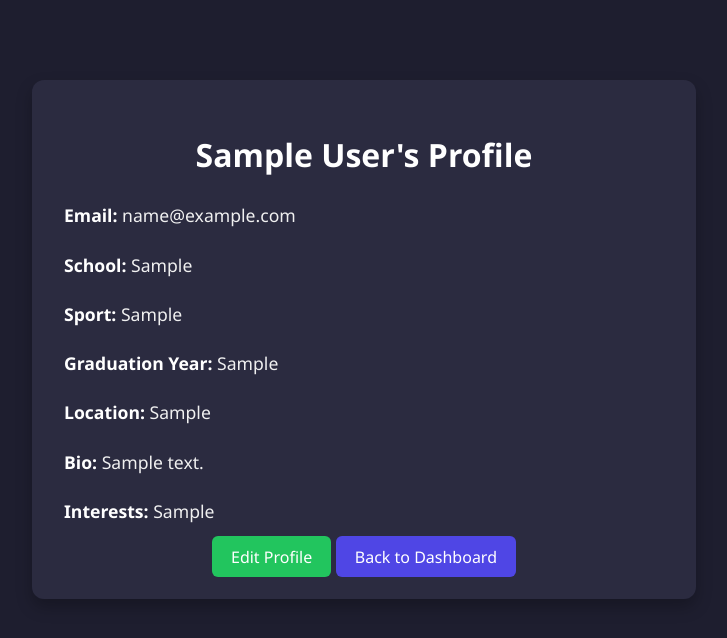
After one commit to kadynvh/NIL-matching-app, a Flask app: page /profile in a window 1280 px wide. The commit adds this page. Shown: the top 638 px of the page, without its empty margins (276-1003 px from the left). Run offline with Flask 2, Linux system fonts and the light colour scheme; the visitor is signed in with stand-in values (Sample User, id 1); tables that the repository leaves empty hold one stand-in row (values such as "Sample post").

Commit message:
added profile page, as well as edit profile button and page. removed fake athlete accounts since create account functionality was created

```diff
--- a/app.py
+++ b/app.py
@@ -83,6 +83,42 @@ def sign_up():
 
     return render_template('sign_up.html')
 
+@app.route('/profile')
+def profile():
+    if 'user_id' not in session:
+        flash("Please log in to view your profile.", "warning")
+        return redirect(url_for('login'))
+
+    athlete = StudentAthlete.query.get(session['user_id'])
+
+    if not athlete:
+        flash("User not found.", "danger")
+        return redirect(url_for('login'))
+
+    return render_template('profile.html', athlete=athlete)
+
+@app.route('/edit_profile', methods=['GET', 'POST'])
+def edit_profile():
+    if 'user_id' not in session:
+        flash("Please log in to edit your profile.", "warning")
+        return redirect(url_for('login'))
+
+    athlete = StudentAthlete.query.get(session['user_id'])
+
+    if request.method == 'POST':
+        athlete.school = request.form['school']
+        athlete.sport = request.form['sport']
+        athlete.year = request.form['year']
+        athlete.location = request.form.get('location')
+        athlete.bio = request.form.get('bio')
+        athlete.interests = request.form.get('interests')
+
+        db.session.commit()
+        flash("Profile updated successfully!", "success")
+        return redirect(url_for('profile'))
+
+    return render_template('edit_profile.html', athlete=athlete)
+
 
 @app.route('/dashboard')
 def dashboard():
--- /dev/null
+++ b/templates/profile.html
@@ -0,0 +1,85 @@
+<!DOCTYPE html>
+<html lang="en">
+<head>
+    <meta charset="UTF-8">
+    <meta name="viewport" content="width=device-width, initial-scale=1.0">
+    <title>Profile - NIL Matching App</title>
+    <style>
+        body {
+            font-family: 'Segoe UI', sans-serif;
+            margin: 0;
+            padding: 0;
+            background-color: #1e1e2f;
+            color: #f0f0f0;
+            text-align: center;
+        }
+
+        .container {
+            max-width: 600px;
+            margin: 80px auto;
+            background-color: #2b2b40;
+            padding: 2rem;
+            border-radius: 12px;
+            box-shadow: 0 8px 16px rgba(0,0,0,0.25);
+        }
+
+        h1 {
+            margin-bottom: 1.5rem;
+            color: #ffffff;
+        }
+
+        .info {
+            text-align: left;
+            line-height: 1.8;
+            font-size: 1.1rem;
+        }
+
+        .info strong {
+            color: #ffffff;
+        }
+
+        .btn {
+            margin-top: 2rem;
+            background-color: #4f46e5;
+            color: white;
+            padding: 0.6rem 1.2rem;
+            border: none;
+            border-radius: 6px;
+            text-decoration: none;
+            cursor: pointer;
+            transition: background-color 0.2s ease;
+        }
+
+        .btn:hover {
+            background-color: #3730a3;
+        }
+
+        .edit-btn {
+            background-color: #22c55e;
+        }
+
+        .edit-btn:hover {
+            background-color: #16a34a;
+        }
+    </style>
+</head>
+<body>
+
+<div class="container">
+    <h1>{{ athlete.name }}'s Profile</h1>
+    <div class="info">
+        <p><strong>Email:</strong> {{ athlete.email }}</p>
+        <p><strong>School:</strong> {{ athlete.school }}</p>
+        <p><strong>Sport:</strong> {{ athlete.sport }}</p>
+        <p><strong>Graduation Year:</strong> {{ athlete.year }}</p>
+        <p><strong>Location:</strong> {{ athlete.location or 'N/A' }}</p>
+        <p><strong>Bio:</strong> {{ athlete.bio or 'No bio yet.' }}</p>
+        <p><strong>Interests:</strong> {{ athlete.interests or 'N/A' }}</p>
+    </div>
+
+    <a href="{{ url_for('edit_profile') }}" class="btn edit-btn">Edit Profile</a>
+    <a href="{{ url_for('dashboard') }}" class="btn">Back to Dashboard</a>
+</div>
+
+</body>
+</html>
```
Also changed, not shown: mock_data.py (+5 -15 lines), templates/dashboard.html (+16 -2 lines), templates/edit_profile.html (added, +78 -0 lines).
